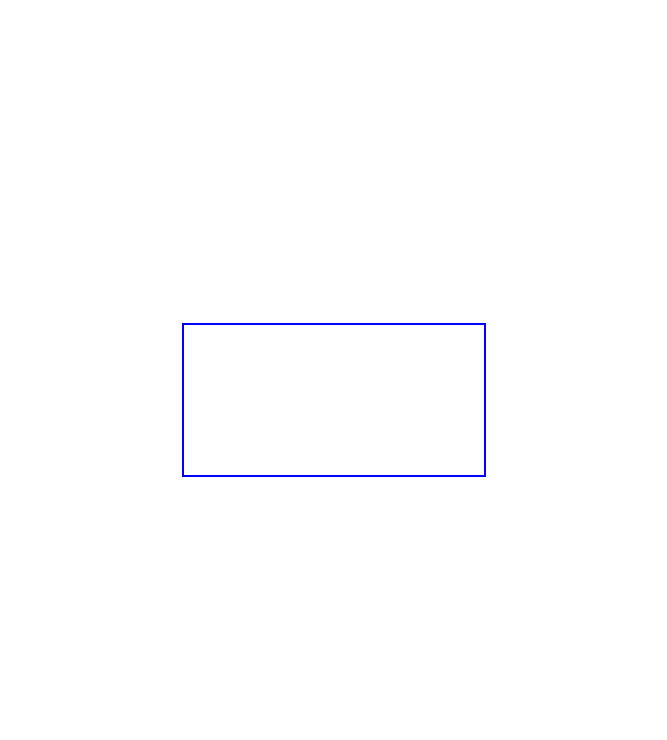
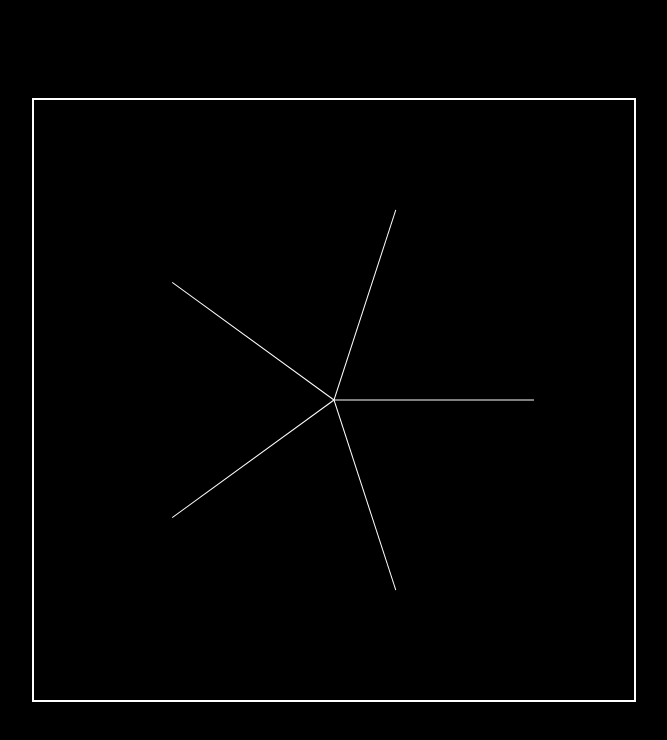
Before and after one commit to thomashockaday/fractal, a plain HTML site: page index.html in a window 1280 px wide. Shown: the whole page, without its empty margins (306-973 px from the left). Drawn offline with Linux system fonts and the light colour scheme.

Commit message:
Render lines around a center point

```diff
--- a/index.html
+++ b/index.html
@@ -18,16 +18,17 @@
         justify-content: center;
         align-items: center;
         min-height: 100vh;
+        background: black;
       }
 
       #canvas1 {
-        border: 2px solid blue;
+        border: 2px solid white;
       }
     </style>
   </head>
   <body>
     <canvas id="canvas1"></canvas>
 
-    <script></script>
+    <script src="main.js"></script>
   </body>
 </html>
--- /dev/null
+++ b/main.js
@@ -0,0 +1,22 @@
+const canvas = document.getElementById("canvas1");
+const ctx = canvas.getContext("2d");
+
+const SIZE = 600;
+canvas.height = SIZE;
+canvas.width = SIZE;
+
+ctx.strokeStyle = "white";
+ctx.lineWidth = "50px";
+
+const sides = 5;
+
+ctx.translate(SIZE / 2, SIZE / 2);
+
+for (let i = 0; i < sides; i++) {
+  ctx.beginPath();
+  ctx.moveTo(0, 0);
+  ctx.lineTo(200, 0);
+  ctx.stroke();
+
+  ctx.rotate((Math.PI * 2) / sides);
+}
```
